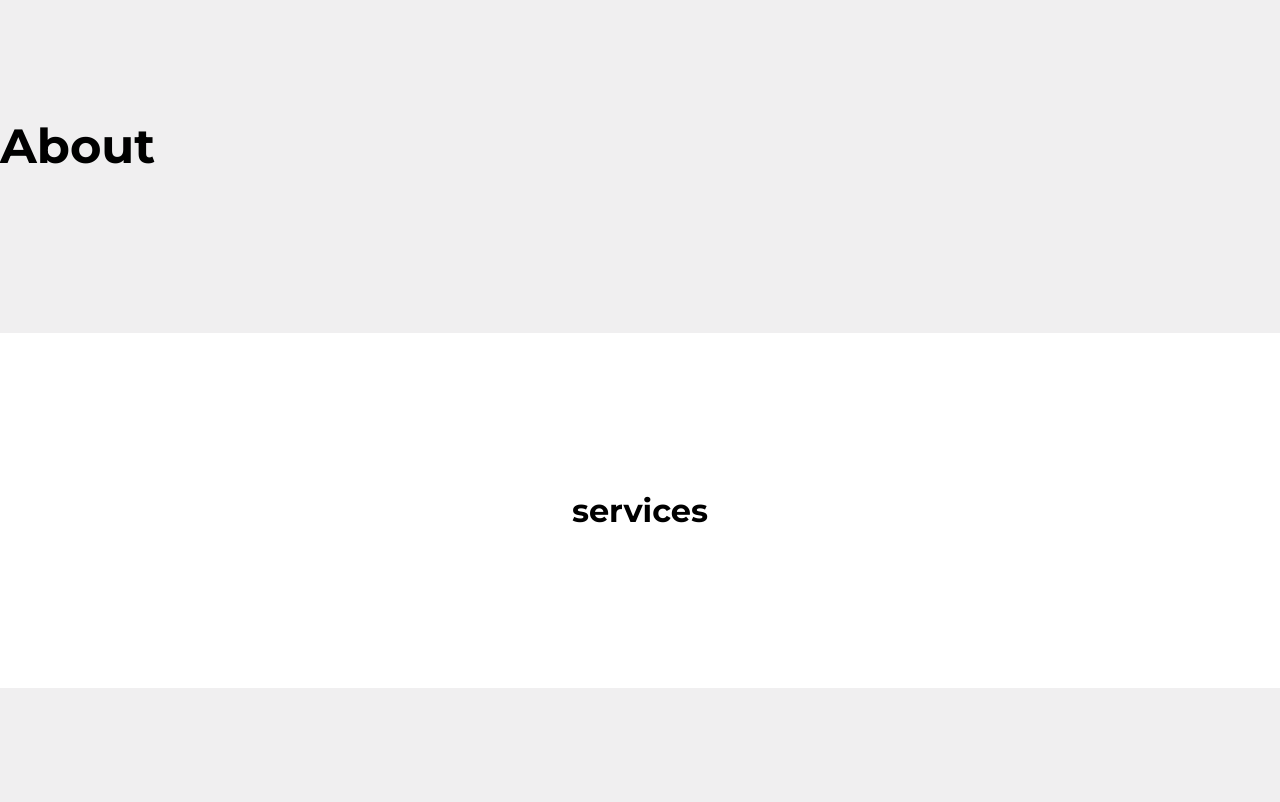
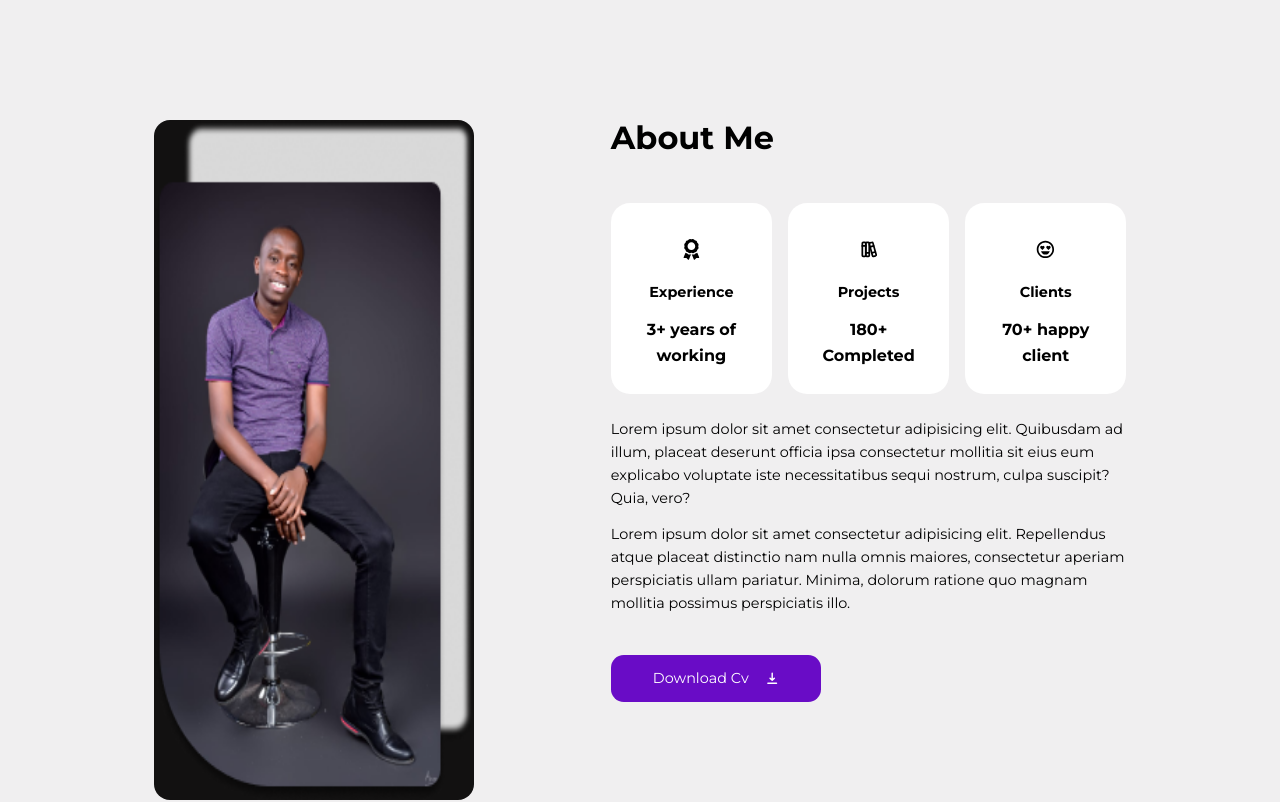
Before and after one commit to Alexkimathi/kims-portfolio, a React (Create React App) app: page / in a window 1280 px wide. Shown: the part 840-1642 px from the top of the page. Built offline with nearby package versions, Linux system fonts and the light colour scheme.

Commit message:
adds the about section and its styling

```diff
--- /dev/null
+++ b/src/components/Card.jsx
@@ -0,0 +1,12 @@
+import React from 'react'
+import './card.css'
+
+function Card({children, className, onClick}) {
+  return (
+    <article className={`card ${className}`} onClick={onClick}>
+        {children}
+    </article>
+  )
+}
+
+export default Card
--- /dev/null
+++ b/src/components/card.css
@@ -0,0 +1,27 @@
+.card{
+    background: var(--color-white);
+    padding: 1.5rem;
+    border: 2px solid transparent;
+    border-radius: var(--border-radius-1);
+    transition: var(--transition);
+}
+.card:hover{
+    background: transparent;
+    border-color: var(--color-white);
+    transform: translateY(-0.5rem);
+}
+.card.light{
+    background: var(--color-light);
+}
+.card.light:hover{
+    background: transparent;
+    border-color: var(--color-white);
+}
+
+/*media query*/
+@media screen and (max-width: 600px) {
+    .card{
+        padding: 1.2rem;
+    }
+
+}
--- a/src/sections/About/About.jsx
+++ b/src/sections/About/About.jsx
@@ -1,10 +1,59 @@
-import React from 'react'
-import './about.css'
+import React from "react";
+import "./about.css";
+import aboutImage from "../../images/Frame.png";
+import cv from "../../assests/cv.pdf";
+import { HiDownload } from "react-icons/hi";
+import Card from '../../components/Card'
+import data from './data'
 
 function About() {
   return (
-    <section id="about"><h1>About</h1></section>
-  )
+    <section id="about">
+      <div className="container about__container">
+        <div className="about__left">
+          <div className="about__portrait">
+            <img src={aboutImage} alt="about" />
+          </div>
+        </div>
+        <div className="about__right">
+          <h2>About Me</h2>
+          <div className="about__cards">
+            {
+              data.map(item => (
+                <Card key={item.id} className="about__card">
+                  <span className="about__card-icon">{item.icon}</span>
+                  <h5>{item.title}</h5>
+                  <small>{item.desc}</small>
+                </Card>
+              ))
+            }
+          </div>
+
+          <p>
+            Lorem ipsum dolor sit amet consectetur adipisicing elit. Quibusdam
+            ad illum, placeat deserunt officia ipsa consectetur mollitia sit
+            eius eum explicabo voluptate iste necessitatibus sequi nostrum,
+            culpa suscipit? Quia, vero?
+          </p>
+          <p>
+            Lorem ipsum dolor sit amet consectetur adipisicing elit. Repellendus
+            atque placeat distinctio nam nulla omnis maiores, consectetur
+            aperiam perspiciatis ullam pariatur. Minima, dolorum ratione quo
+            magnam mollitia possimus perspiciatis illo.
+          </p>
+          <a
+            href={cv}
+            Download
+            className="btn primary"
+            target="_blank"
+            rel="noopener noreferrer"
+          >
+            Download Cv <HiDownload />
+          </a>
+        </div>
+      </div>
+    </section>
+  );
 }
 
-export default About
+export default About;
--- a/src/sections/About/about.css
+++ b/src/sections/About/about.css
@@ -0,0 +1,92 @@
+.about__container{
+    display: grid;
+    grid-template-columns: 35% 53%;
+    gap: 12%
+}
+.about__portrait{
+    height: fit-content;
+    max-height: 40rem;
+    border: 1rem solid var(--color-white);
+    transition: var(--transition);
+}
+.about__portrait img{
+    width: 25vw;
+    height: 85vh;
+    border-radius: 1rem;
+}
+
+
+
+
+.about__portrait:hover {
+    border-width: 0;
+}
+.about__cards {
+    margin:  3rem 0 1.5rem;
+    display: grid;
+    grid-template-columns: repeat(3, 1fr);
+    gap: 1rem;
+}
+.card.about__card {
+    text-align: center;
+    background-color: white;
+}
+.about__card-icon {
+    font-size: 1.3rem;
+    color: var(--color-black);
+    border-radius: var(--border-radius-3);
+    width: fit-content;
+    margin-inline: auto;
+    padding: 0.6rem;
+    display: flex;
+    align-items: center;
+    transition: var(--transition);
+
+}
+.card.about__card:hover .about__card-icon {
+    background: var(--color-primary);
+    color: var(--color-white);
+
+}
+.card.about__card h5{
+    margin: 1rem 0;
+}
+small{
+    font-size: 1rem;
+    font-weight: bold;
+}
+.about__right p {
+    margin-bottom: 0.8rem;
+}
+
+.about__right .btn {
+    margin-top: 2.5rem;
+}
+
+
+/*media query*/
+@media screen and (max-width: 1024px) {
+    .about__left{
+        display: none;
+    }
+    .about__container{
+        grid-template-columns: 1fr;
+    }
+    .about__right h2 {
+        text-align: center;
+
+    }
+
+}
+
+/*media query*/
+@media screen and (max-width: 600px) {
+  .about__cards{
+    grid-template-columns:  1fr 1fr;
+    gap: 1rem;
+  }
+  .about__right .btn{
+    margin-top: 2rem;
+  }
+
+}
--- /dev/null
+++ b/src/sections/About/data.js
@@ -0,0 +1,11 @@
+import {FaAward} from 'react-icons/fa'
+import {TbBooks} from 'react-icons/tb'
+import {BiHappyHeartEyes} from 'react-icons/bi'
+
+const data =[
+    {id: 1, icon: <FaAward />, title: 'Experience', desc: '3+ years of working'},
+    {id: 2, icon: <TbBooks />, title: 'Projects', desc: '180+ Completed'},
+    {id: 3, icon: <BiHappyHeartEyes />, title: 'Clients', desc: '70+ happy client'},
+]
+
+export default data
```
Also changed, not shown: src/images/Frame.png (renamed from src/images/Frame 1 (1).png), 1 other file (tests, documents, lock files or other folders).
